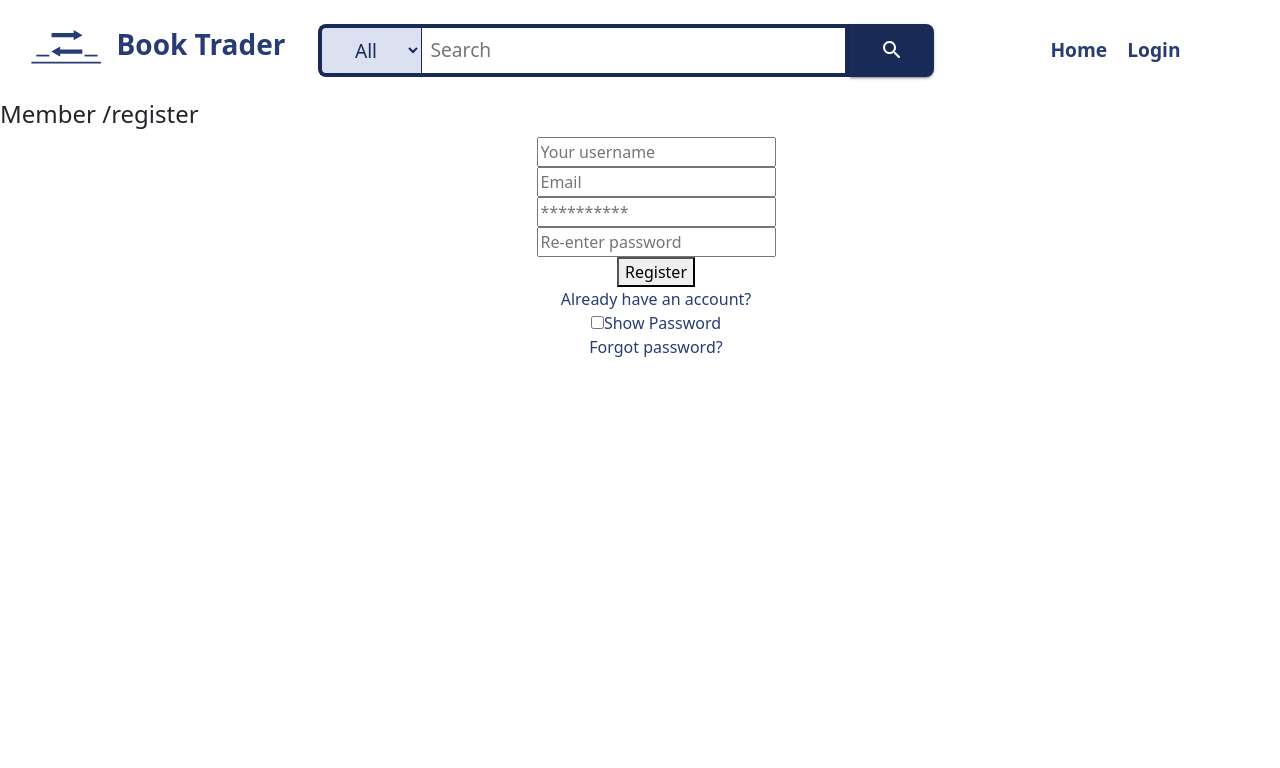
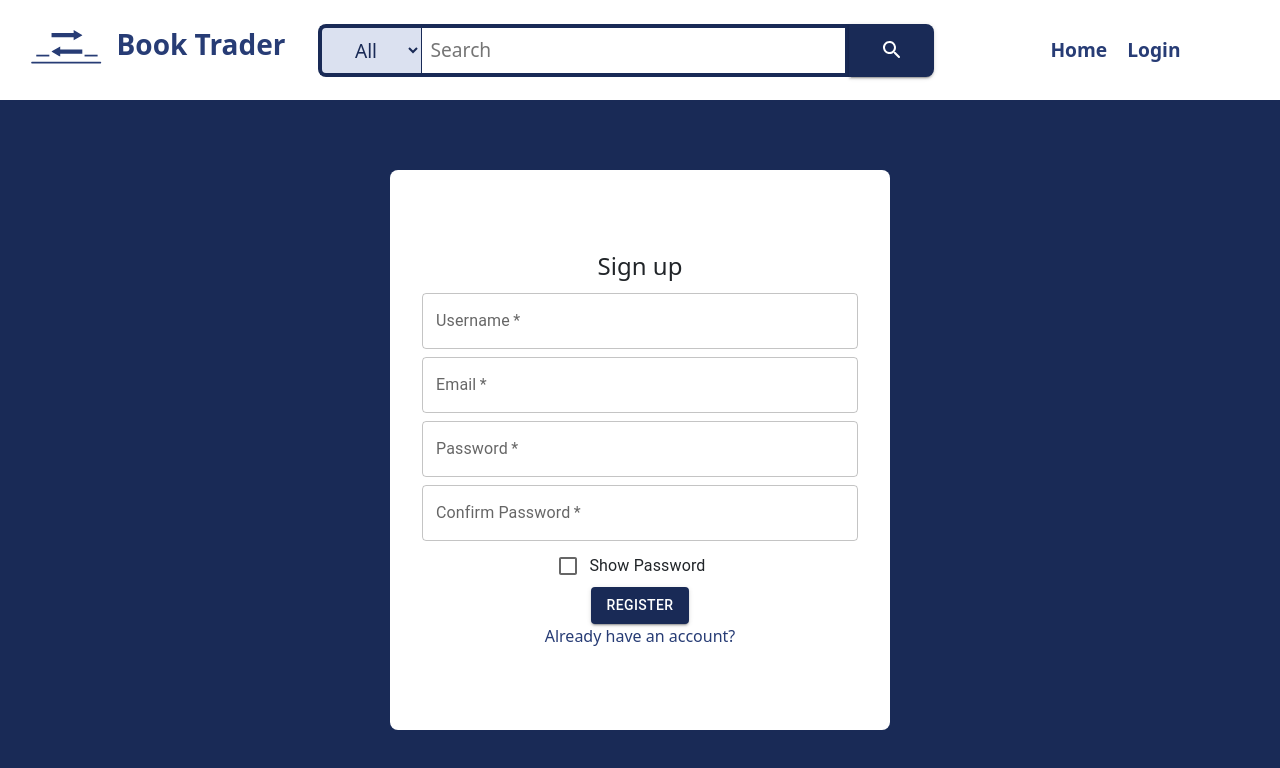
Before and after one commit to ChauLe19/Book_trader, a React (Create React App) app in the folder client/: page /register in a window 1280 px wide. Shown: the top 768 px of the page. Built offline with nearby package versions, Linux system fonts and the light colour scheme; no server answers.

Commit message:
Stylings for login/registration

```diff
--- a/client/src/components/DBBookBox.js
+++ b/client/src/components/DBBookBox.js
@@ -55,8 +55,8 @@ class DBBookBox extends Component {
                                 "Access-Control-Allow-Origin": "*",
                                 "Content-Type": "application/json"
                             }
-                        }).then(() => console.log("sucess"))
-                            .catch(err => console.log(err))
+                        }).then(() => alert(`"${this.props.title}" is added to your bookshelf.`))
+                            .catch(err => err.response.status == 401? alert("Please login to continue.") : alert("Something went wrong"))
                         }> <AddCircleIcon />&nbsp;Add to shelf</Button>
                     </div>
                 </div>
--- a/client/src/components/FeedBox.js
+++ b/client/src/components/FeedBox.js
@@ -77,7 +77,7 @@ class FeedBox extends Component {
                     {/* <p>OLID: {this.state.ol_id}</p> */}
                     <span style={{color: "rgb(25, 42, 86)"}}>By {this.state.author}</span>
                 </div>
-                <div style={{color: "gray"}}>
+                <div style={{color: "#192A5691"}}>
                     Condition: {this.props.condition}
                 </div>
                 <div style={{ display: "flex", flexGrow: 2 }}></div>
--- a/client/src/components/LoginForm.js
+++ b/client/src/components/LoginForm.js
@@ -2,6 +2,7 @@ import React, { Component, useState } from "react"
 import { Navigate, useNavigate } from "react-router-dom"
 import axios from 'axios'
 import { server_url } from "../pages/global_vars";
+import { Button, Checkbox, FormControlLabel, TextField } from "@mui/material";
 
 
 function LoginForm(props) {
@@ -10,6 +11,7 @@ function LoginForm(props) {
     const [password, setPassword] = useState("")
     const [repassword, setRepassword] = useState("")
     const [message, setMessage] = useState("")
+    const [passwordIsShown, setPasswordIsShown] = useState(false)
     const [isLoggedin, setIsLoggedIn] = useState(localStorage.getItem("token"))
     const navigate = useNavigate()
 
@@ -17,24 +19,30 @@ function LoginForm(props) {
         return <Navigate to="/" />
     }
     return (
-        <div>
-            <ul className="login-form">
 
-                <form className="auth-form" >
-                    {!props.isLogin && <li>
-                        <input type="text" name="username" placeholder="Your username" onChange={e => setUsername(e.target.value)} value={username} />
-                    </li>}
-                    <li>
-                        <input type="text" name="email" placeholder="Email" onChange={e => setEmail(e.target.value)} value={email} />
-                    </li>
-                    <li>
-                        <input type="password" name="password" placeholder="**********" onChange={e => setPassword(e.target.value)} className="password-input" value={password} />
-                    </li>
-                    {!props.isLogin && <li>
-                        <input type="password" placeholder="Re-enter password" id="repassword-input" onChange={e => setRepassword(e.target.value)} value={repassword} />
-                    </li>}
-                    <li>
-                        <button type="submit" onClick={
+        <div style={{ height: "80%", width: "50vw", minWidth: "300px", maxWidth: "500px", justifyContent: "center", backgroundColor: "white", display: "flex", alignItems: "center", padding: "2rem", borderRadius: "0.5rem" }}>
+            <div className="login-form" style={{ display: "flex", flexDirection: "column", width: "100%", alignItems: "center" }}>
+                <h4>{props.isLogin ? "Sign in" : "Sign up"}</h4>
+                {!props.isLogin &&
+                    <TextField fullWidth id="username" label="Username" placeholder="Your username" onChange={
+                        e => setUsername(e.target.value)} style={{margin: "0.25rem"}} required />
+                }
+                <TextField fullWidth id="email" label="Email" placeholder="Email" onChange={
+                    e => setEmail(e.target.value)} style={{margin: "0.25rem"}} required />
+                <TextField fullWidth id="password" type={passwordIsShown ? "text" : "password"} label="Password" placeholder="Password" onChange={
+                    e => setPassword(e.target.value)} style={{margin: "0.25rem"}} required />
+                {!props.isLogin &&
+                    <TextField fullWidth id="repassword" type="password" label="Confirm Password" placeholder="Confirm password" onChange={
+                        e => setRepassword(e.target.value)} style={{margin: "0.25rem"}} required />
+                }
+
+                <FormControlLabel
+                    control={
+                        <Checkbox checked={passwordIsShown} onChange={() => setPasswordIsShown(!passwordIsShown)} name="showPassword" />
+                    }
+                    label="Show Password"
+                />
+                <Button type="submit" variant="contained" style={{ backgroundColor: "#192A56" }} onClick={
                     props.isLogin ?
                         e => {
                             e.preventDefault()
@@ -51,36 +59,29 @@ function LoginForm(props) {
                                 setIsLoggedIn(true)
                                 props.handleLogin()
                             })
-                                    .catch(err=>setMessage("Error has occured. Please check your email or password."))
+                                .catch(err => setMessage("Error has occured. Please check your email or password."))
 
                         } : e => {
                             e.preventDefault()
-                                    if(password!==repassword) throw new Error("Not same password")
+                            if (password !== repassword) throw new Error("Not same password")
                             axios.post(`${server_url}/signup`, {
                                 email, password, username
-                                    },{
+                            }, {
                                 headers: {
                                     "Access-Control-Allow-Origin": "*",
                                     "Content-Type": "application/json"
                                 }
-                                    }).then(data=> navigate("/login"))
+                            }).then(data => navigate("/login"))
 
-                                }}> {props.isLogin ? "Login" : "Register"} </button>
-                    </li>
-                </form>
-                <li className="error">
+                        }}> {props.isLogin ? "Login" : "Register"} </Button>
+                <div className="error">
                     {message}
-                </li>
-                <li>
-                            <a href={props.isLogin?"/register":"/login"}>{props.isLogin?"Don't have an account?":"Already have an account?"}</a>
-                </li>
-                <li><label for="checkbox">
-                    <input type="checkbox" id="showPasswordCB" />Show
-                    Password</label>
-                </li>
-                <li><a href="#">Forgot password?</a></li>
-            </ul>
                 </div>
+                <div>
+                    <a href={props.isLogin ? "/register" : "/login"}>{props.isLogin ? "Don't have an account?" : "Already have an account?"}</a>
+                </div>
+            </div>
+        </div >
     )
     // }
 }
--- a/client/src/pages/LoginPage.js
+++ b/client/src/pages/LoginPage.js
@@ -15,8 +15,7 @@ function LoginPage({ handleLogin }) {
     let location = useLocation()
     // console.log(props)
     return (
-        <div>
-            <h4>Member {location.pathname}</h4>
+        <div style={{flexGrow: 1, display: "flex", justifyContent: "center", alignItems: "center", backgroundColor: "#192A56"}}>
             <LoginForm isLogin={location.pathname === "/login"} handleLogin={handleLogin}/>
 
         </div>
--- a/client/src/pages/MyShelves.js
+++ b/client/src/pages/MyShelves.js
@@ -1,23 +1,20 @@
 import React, { useEffect } from "react"
-import { Link, Navigate, Outlet } from "react-router-dom"
+import { Link, Navigate, Outlet, useLocation } from "react-router-dom"
 import { ArrowBackIos, ArrowForwardIos } from "@mui/icons-material"
 
 function MyShelves() {
-    // const match = useMatch()
-    // console.log(match)
+    const location = useLocation()
     return (
         !localStorage.getItem('token') ?
             <Navigate to={"/"} /> :
             <div>
-
                 <ul className="inline-list shelf-nav" style={{ paddingLeft: "0px", alignItems: "center" }}>
                     <li>
 
                         <Link to={`/my/book-shelf`}><ArrowBackIos />&nbsp;My Bookshelf</Link>
                     </li>
-                    <li style={{ fontSize: "2rem" }}>My Shelves</li>
+                    <li style={{ fontSize: "2rem" }}>{location.pathname === "/my/book-shelf" ? "My Bookshelf" : "My Storeshelf"}</li>
                     <li>
-
                         <Link to={`/my/store-shelf`}>My Storeshelf&nbsp;<ArrowForwardIos /></Link>
                     </li>
                 </ul>
--- a/client/src/pages/ShelfPage.js
+++ b/client/src/pages/ShelfPage.js
@@ -3,6 +3,7 @@ import BookshelfBox from "../components/BookshelfBox"
 // import InfiniteScroll from "react-infinite-scroller"
 import axios from "axios"
 import { server_url } from "../pages/global_vars";
+import InboxIcon from '@mui/icons-material/Inbox';
 
 function ShelfPage({ inBookshelf }) {
     // const inBookshelf = props.inBookshelf
@@ -13,11 +14,11 @@ function ShelfPage({ inBookshelf }) {
     useEffect(() => {
         const loadShelf = () => {
             axios.get(shelfQueryLink)
-            .then(data => data.data)
-            .then(data => setShelf(data))
+                .then(data => data.data)
+                .then(data => setShelf(data))
         }
         loadShelf()
-        return () => {setShelf([])}
+        return () => { setShelf([]) }
     }, [])
 
     return (
@@ -59,11 +60,16 @@ function ShelfPage({ inBookshelf }) {
         // </div>
 
         // <div className="row">
-        <div className="row" style={{margin: "auto", width: "90%"}}>
+        <div className="row" style={{ margin: "auto", width: "90%" }}>
             {
-                shelf.map(book =>
+                shelf.length > 0 ? shelf.map(book =>
                     <BookshelfBox key={book.book_id} inBookshelf={inBookshelf} bookId={book.book_id} date={book.date_created || book.date_for_sale} price={book.price} ol_id={book.ol_id} condition={book.book_condition} />
-                )}
+                ) :
+                    <div style={{textAlign: "center", color: "#192A5690"}}>
+                        <InboxIcon style={{fontSize: "300px"}} />
+                        <p>There are no books on this shelf.</p>
+                    </div>
+            }
         </div>
     )
 }
```
Also changed, not shown: client/src/components/BookshelfBox.js (+51 -47 lines). Lines whose indentation alone changed are shown as unchanged.
